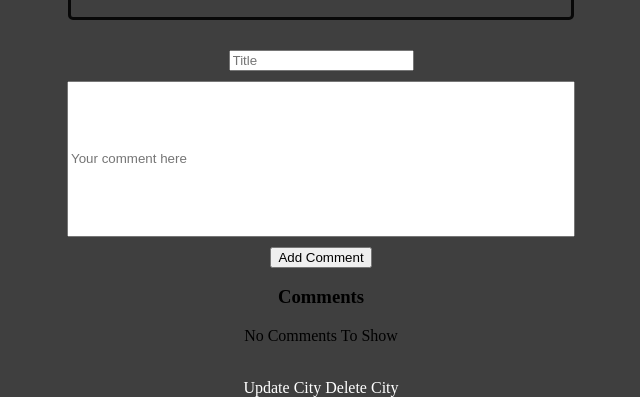
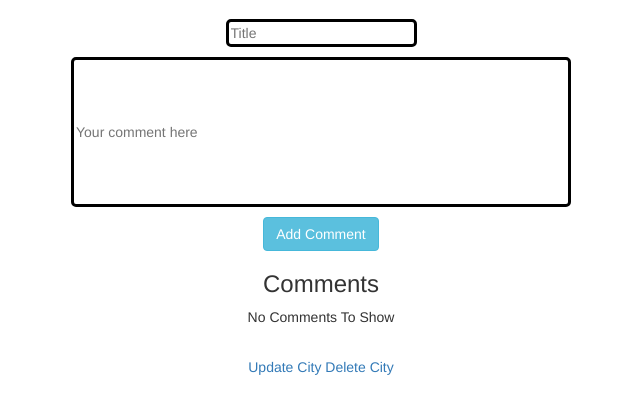
Before and after one commit to maxmcgrath1/Project_Wayfarer, a Django app: template main_app/templates/city_detail.html in a window 1280 px wide; the page is wider, and only the part inside the window is pictured. Shown: the part 674-1071 px from the top of that part, without its empty margins (319-959 px from the left). After the commit the page ends 1049 px from the top of that part, so only its background shows below. Run offline with Django 4.2, Linux system fonts and the light colour scheme; the template is opened without the code that fills it, so the values that code supplies are empty; some libraries are stand-ins or nearby versions.

Commit message:
changed city detail

```diff
--- a/main_app/static/styles/city_detail.css
+++ b/main_app/static/styles/city_detail.css
@@ -21,9 +21,24 @@
     margin-top: 30px;
 }
 
+input {
+    border: solid rgb(0, 0, 0) 3px;
+    border-radius: 5px;
+
+}
+
 .comment_body{
     width: 500px;
     height: 150px;
     margin-top: 10px;
     margin-bottom: 10px;
 }
+
+.post_container {
+    border: solid rgb(8, 8, 8) 3px;
+    border-radius: 5px;
+    width: 500px;
+    margin: auto;
+    margin-bottom: 20px;
+    padding: 12px;
+}
--- a/main_app/templates/base.html
+++ b/main_app/templates/base.html
@@ -6,6 +6,7 @@
         <meta http-equiv="X-UA-Compatible" content="IE=edge" />
         <meta name="viewport" content="width=device-width, initial-scale=1.0" />
         <link rel='stylesheet' href="{% static 'styles/main.css' %}"/>
+        <link rel="stylesheet" href="https://maxcdn.bootstrapcdn.com/bootstrap/3.4.1/css/bootstrap.min.css">
         {% block pgstyles%} {% endblock%}
         <script type="module" src="https://unpkg.com/ionicons@5.5.2/dist/ionicons/ionicons.esm.js"></script>
         <script nomodule src="https://unpkg.com/ionicons@5.5.2/dist/ionicons/ionicons.js"></script>
--- a/main_app/templates/city_detail.html
+++ b/main_app/templates/city_detail.html
@@ -38,7 +38,7 @@
             />
         </div>
         <div class="control">
-            <input class="button is-primary" type="submit" value="Add Comment" />
+            <input class="btn btn-info" type="submit" value="Add Comment" />
         </div>
     </div>
 </form>
@@ -46,19 +46,25 @@
     <h3>Comments</h3>
     <div>
         {% for post in city.posts.all %}
-        <img src="{{post.user.profile.image}}" />
-        <h2>{{post.user}} posted:</h2>
-        <span><b>{{post.title}}</b></span>
-        <br />
-        <span>{{post.body}}</span>
-        <br />
+        <div class="post_container">
+            <img src="{{post.user.profile.image}}" />
+            <h2>{{post.user}} posted:</h2>
+            <span><b>Title: {{post.title}}</b></span>
+            <br />
+            <br />
+            <span>{{post.body}}</span>
+            <br />
+        </div>
         <div>
             {% if user == post.user %}
-            <a href="{% url 'post_update' post.pk %}" class="button"> Update Post
-            <a href="{% url 'post_delete' post.pk %}" class="button"> Delete Post
+            <a href="{% url 'post_update' post.pk %}">
+                <button type="button" class="btn btn-primary">Edit Post</button>
+            </a>
+            <a href="{% url 'post_delete' post.pk %}">
+                <button type="button" class="btn btn-danger">Delete</button>
+            </a>
             {% endif %}
-                <p>==================</p>
-                <p>==================</p>
+        <p>====================================</p>
         </div>
     </div>
 		{% empty %}
```
